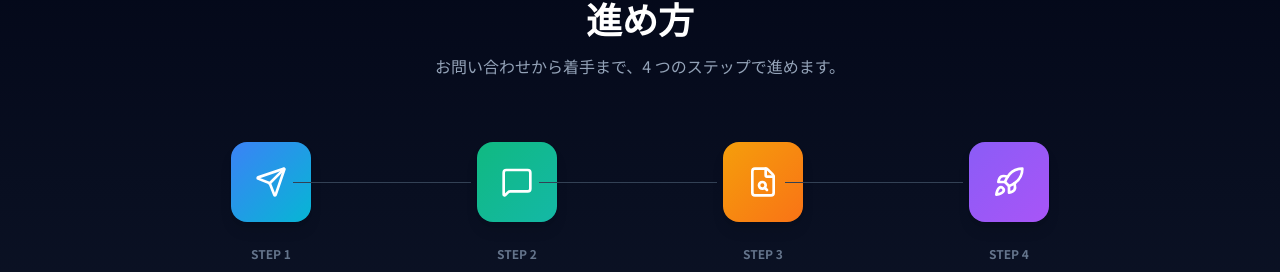
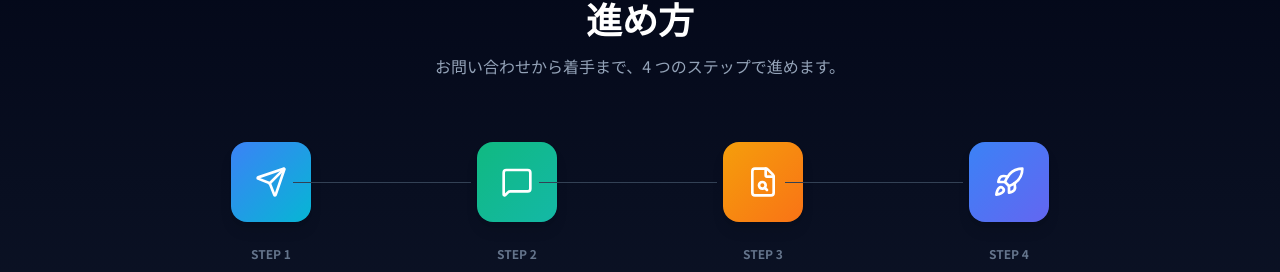
Before and after one commit to Regal753/Website, a React (Vite) app: page / in a window 1280 px wide. Shown: the part 3533-3805 px from the top of the page. Built offline with nearby package versions, Linux system fonts and the light colour scheme.

Commit message:
chore: replace violet/purple with blue/indigo in Process.tsx

```diff
--- a/components/Process.tsx
+++ b/components/Process.tsx
@@ -25,7 +25,7 @@ const STEPS = [
     icon: Rocket,
     title: '着手',
     description: 'ご発注確定後、キックオフミーティングを経てプロジェクトを開始します。',
-    color: 'from-violet-500 to-purple-500',
+    color: 'from-blue-500 to-indigo-500',
   },
 ];
 
```
